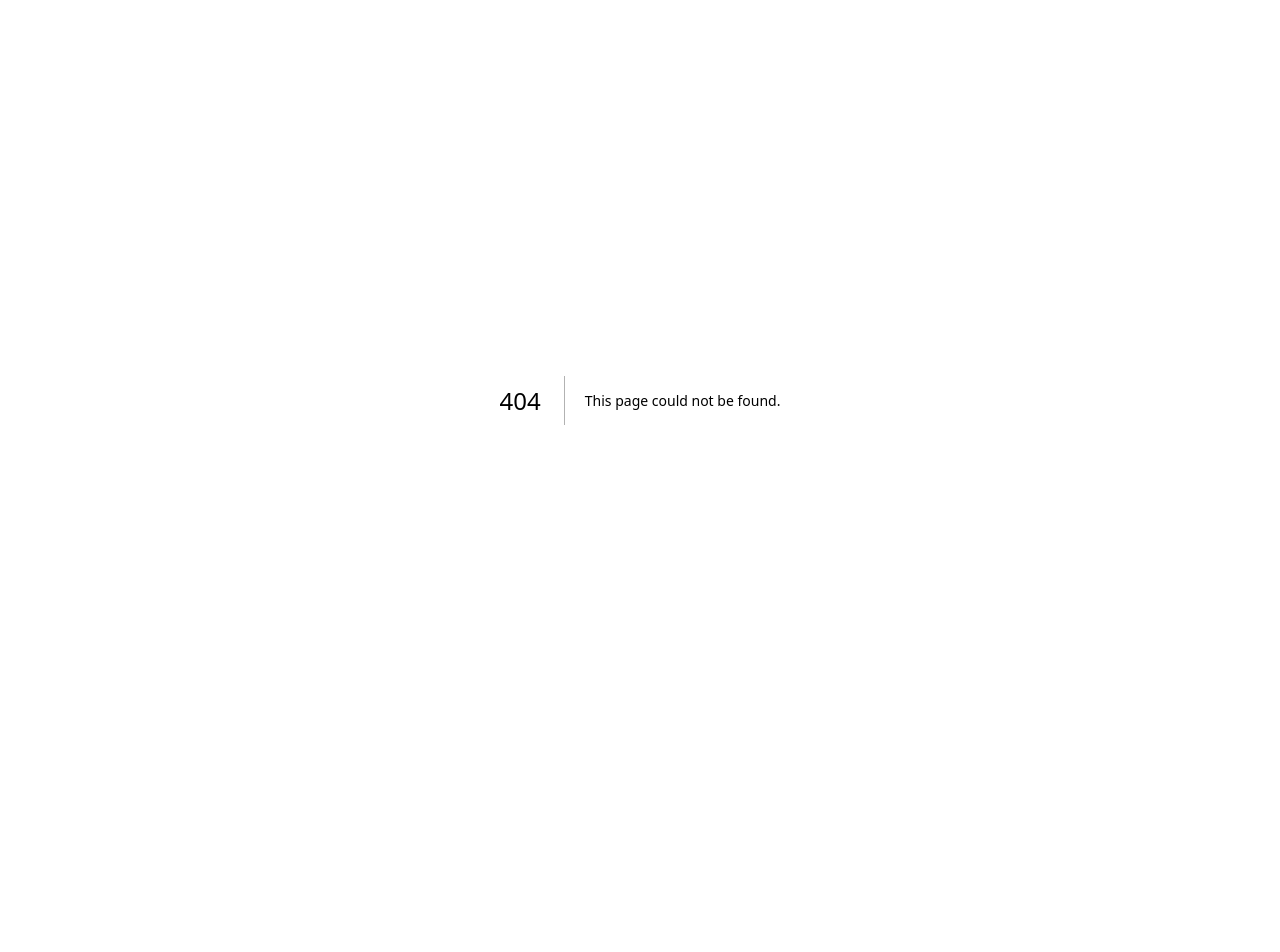
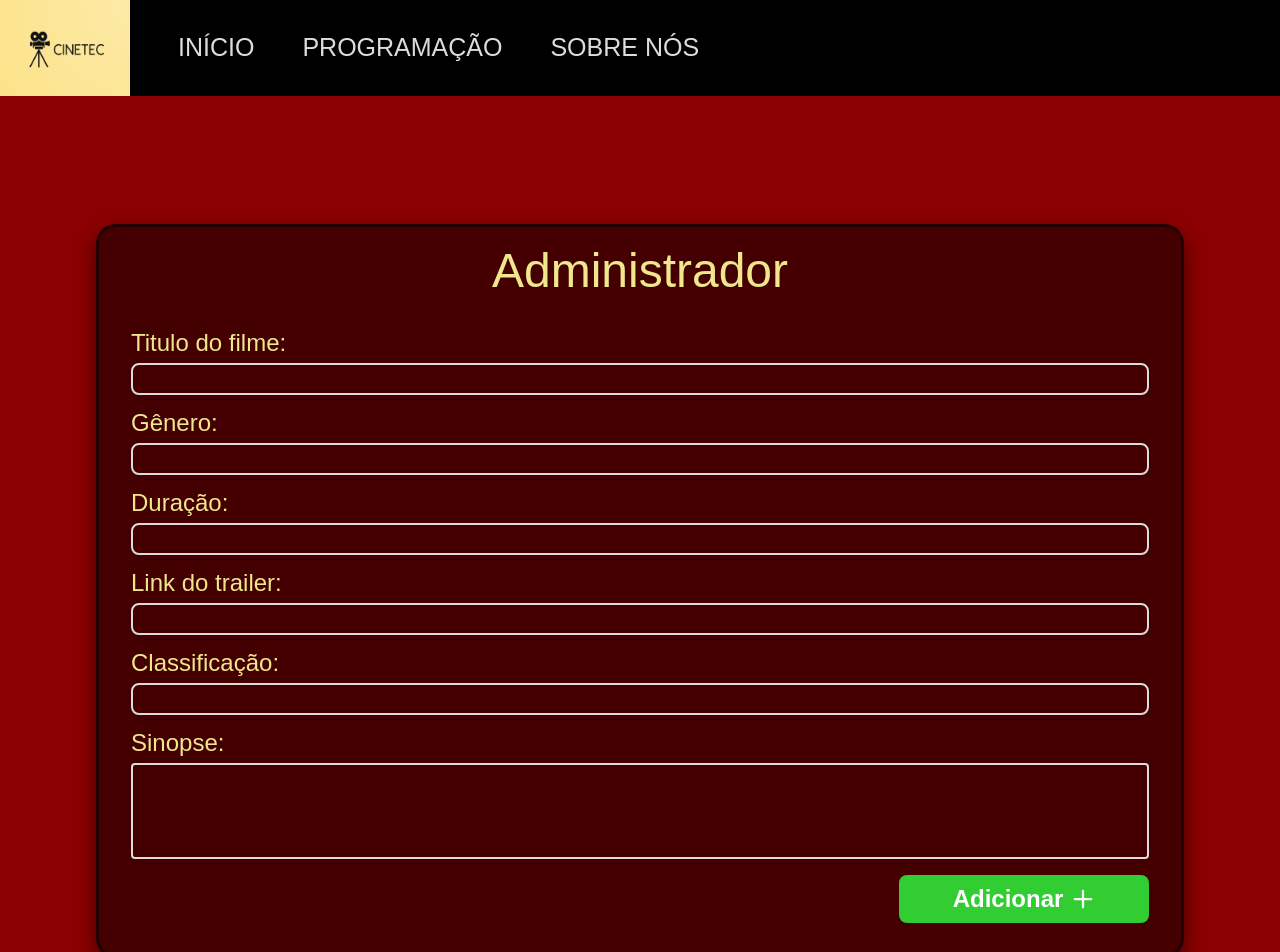
Before and after one commit to WalberCesar/cinetec, a Next.js app: page /Administrador in a window 1280 px wide. Before the commit this address had no page. Shown: the top 952 px of the page. Before the commit the page ends 800 px from the top, so only its background shows below. Built offline with nearby package versions, Linux system fonts and the light colour scheme.

Commit message:
pagina administrador

```diff
--- /dev/null
+++ b/app/Administrador/page.styles.ts
@@ -0,0 +1,124 @@
+import Image from "next/image";
+import styled from "styled-components";
+import { Plus } from 'phosphor-react'
+
+export const Container = styled.div`
+    background: #8B0000;
+    width: 100%;
+    min-height: 100vh;
+    font-family: Arial, Helvetica, sans-serif;
+
+    main {
+        display: flex;
+        flex-direction: column;
+        align-items: center;
+        justify-content: center;
+        gap: 3rem;
+        padding-top: 2rem;
+        padding-left: 6rem;
+        padding-right: 6rem;
+        width: 100%;
+        margin-top: 6rem;
+		margin-bottom: 2rem ;
+
+
+    }
+
+`;
+
+export const FormularioAdm = styled.form`
+    display: flex;
+    flex-direction: column;
+    justify-content: flex-start;
+    align-items: flex-start;
+    padding: 2rem;
+    width: 100%;
+	line-height: 1.5em;
+	background-color: #440000;
+	border-radius: 20px;
+	border: solid rgba(0, 0, 0, 0.527);
+
+	box-shadow: 0px 10px 20px rgb(0, 0, 0, 0.5);
+    color: #F0E68C  ;
+
+    h1 {
+        font-size: 3rem;
+        margin-bottom: 3rem;
+        align-self: center;
+    }
+
+    > div {
+        display: flex;
+        flex-direction: column;
+        align-items: flex-start;
+        justify-content: flex-start;
+        width: 100%;
+        gap: 0.5rem;
+        margin-bottom: 1rem;
+
+    }
+
+    p {
+        font-size: 1.5rem;
+
+    }
+`;
+
+export const InputAdm = styled.input`
+        padding: 10px;
+        width: 100%;
+        height: 2rem;
+
+        color: #DCDCDC;
+        background-color: transparent;
+
+        border: 2px solid #DCDCDC;
+
+        border-radius: 8px;
+        outline: none;
+
+        &::placeholder {
+            color: #DCDCDC;
+            font-size: 1rem;
+        }
+`;
+
+export const TextAreaSinopse = styled.textarea`
+    width: 100%;
+    background:  #440000;
+    border: 2px solid #DCDCDC;
+    resize: none;
+    height: 6rem;
+    padding: 1rem;
+    border-radius: 0.25rem;
+    color: white;
+    line-height: 1.4;
+`;
+
+export const BotaoCadastrarAdm = styled.button`
+        display: flex;
+        flex-direction: row;
+        gap: 0.5rem;
+        align-self: flex-end;
+        align-items: center;
+        justify-content: center;
+
+        padding: 10px;
+        width: 250px;
+        height: 3rem;
+
+        background-color: #32CD32;
+
+        border-radius: 8px;
+        outline: none;
+
+        color: white;
+        font-size: 1.5rem;
+        font-weight: 600;
+        transition: 0.2s;
+
+        &:hover {
+            opacity: 0.9;
+        }
+
+`;
--- /dev/null
+++ b/app/Administrador/page.tsx
@@ -0,0 +1,53 @@
+'use client'
+
+import { Header } from "@/components/header";
+import { FormularioAdm, Container, InputAdm, TextAreaSinopse, BotaoCadastrarAdm } from "./page.styles";
+import { Footer } from "@/components/Footer";
+import { Plus } from "phosphor-react";
+
+
+export default function Administrador() {
+    return (
+        <Container>
+            <Header />
+
+
+            <main>
+                <FormularioAdm >
+                    <h1>Administrador</h1>
+                    <div>
+                        <p>Titulo do filme:</p>
+                        <InputAdm />
+                    </div>
+                    <div>
+                        <p>Gênero:</p>
+                        <InputAdm />
+                    </div>
+                    <div>
+                        <p>Duração:</p>
+                        <InputAdm />
+                    </div>
+                    <div>
+                        <p>Link do trailer:</p>
+                        <InputAdm />
+                    </div>
+                    <div>
+                        <p>Classificação:</p>
+                        <InputAdm />
+                    </div>
+                    <div>
+                        <p>Sinopse:</p>
+                        <TextAreaSinopse />
+                    </div>
+
+                    <BotaoCadastrarAdm>
+                        Adicionar
+                        <Plus weight="bold" color="white" />
+                    </BotaoCadastrarAdm>
+                </FormularioAdm >
+            </main>
+
+            <Footer />
+        </Container>
+    )
+}
--- a/app/Cadastro/page.tsx
+++ b/app/Cadastro/page.tsx
@@ -10,6 +10,7 @@ import { useForm } from "react-hook-form";
 import { useState } from "react";
 import { addDoc, collection } from "firebase/firestore"
 import { db } from "../firebase";
+import { v4 as uuidv4 } from 'uuid';
 
 
 const cadastroFormSchema = z.object({
@@ -27,25 +28,28 @@ type CadastroFormSchema = z.infer<typeof cadastroFormSchema>
 
 export default function Cadastro() {
 
+
+
     const { handleSubmit, register, reset } = useForm<CadastroFormSchema>({
         resolver: zodResolver(cadastroFormSchema)
     });
 
-    const [ usuario, setUsuario] = useState<CadastroFormSchema>({} as CadastroFormSchema)
+    const [usuario, setUsuario] = useState<CadastroFormSchema>({} as CadastroFormSchema)
 
-     async function cadastrar(data: CadastroFormSchema) {
+    async function cadastrar(data: CadastroFormSchema) {
         const usuario = data
-         await addDoc(collection(db, 'usuarios'), {
-            nome : usuario.nome,
+        await addDoc(collection(db, 'usuarios'), {
+            id_usuario: uuidv4(),
+            nome: usuario.nome,
             cpf: usuario.cpf,
             data_nasc: usuario.dataNascimento,
-            celular : usuario.celular,
+            celular: usuario.celular,
             email: usuario.email,
             senha: usuario.senha
-         })
+        })
 
-         reset()
-         alert('Usúario cadastrado com sucesso!')
+        reset()
+        alert('Usúario cadastrado com sucesso!')
     }
 
 
--- a/package.json
+++ b/package.json
@@ -22,12 +22,14 @@
     "react-dom": "^18",
     "react-hook-form": "^7.48.2",
     "styled-components": "^6.1.1",
+    "uuid": "^9.0.1",
     "zod": "^3.22.4"
   },
   "devDependencies": {
     "@types/node": "^20",
     "@types/react": "^18",
     "@types/react-dom": "^18",
+    "@types/uuid": "^9.0.7",
     "autoprefixer": "^10.0.1",
     "eslint": "^8",
     "eslint-config-next": "14.0.3",
```
Also changed, not shown: 1 other file (tests, documents, lock files or other folders).
